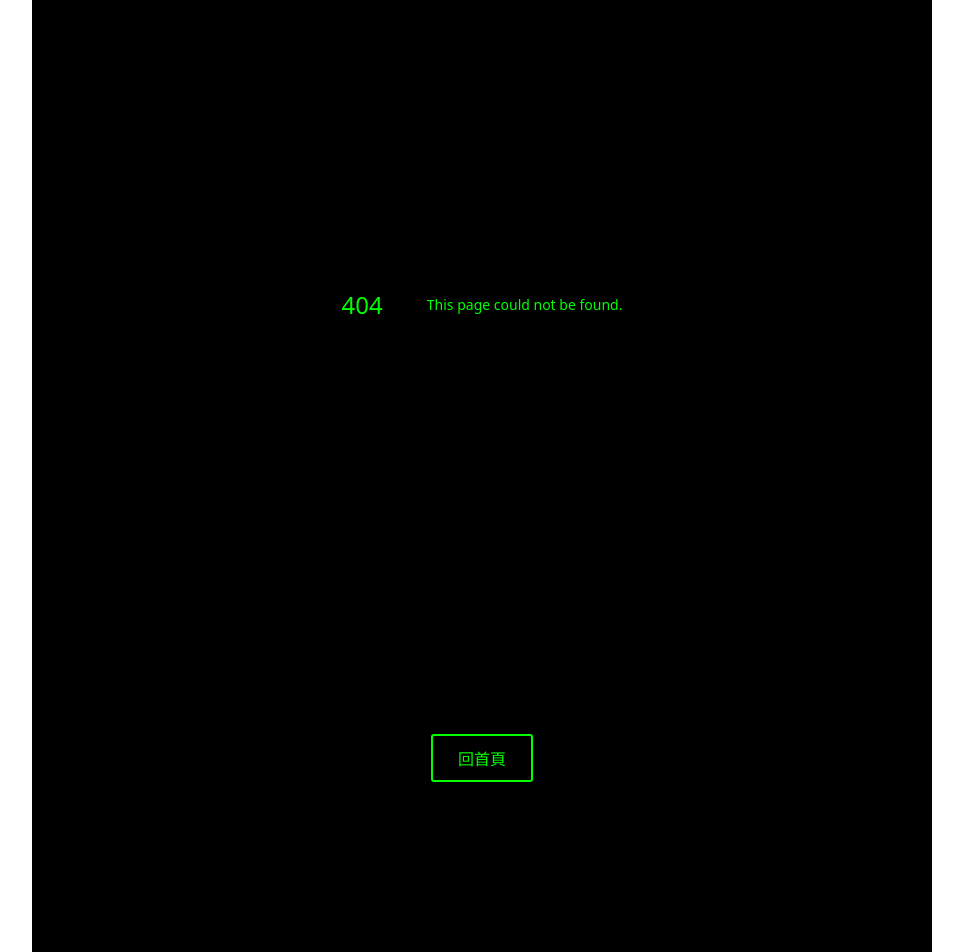
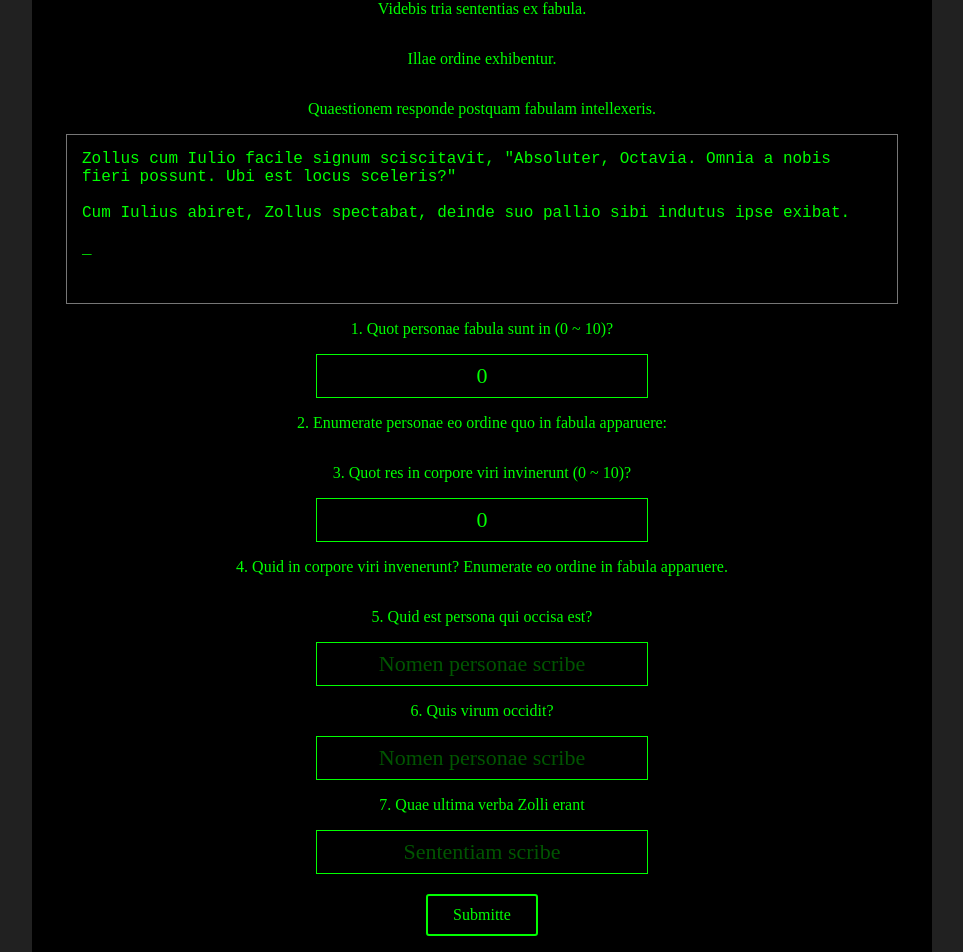
Before and after one commit to HiZollo/hz4ann-flag, a Next.js app: page /levels/13 in a window 1280 px wide. Before the commit this address had no page. Shown: the part 216-1168 px from the top of the page, without its empty margins (158-1121 px from the left). Built offline with nearby package versions, Linux system fonts and the light colour scheme.

Commit message:
level: finish level 13: storyteller

```diff
--- a/data/flags.json
+++ b/data/flags.json
@@ -7,6 +7,7 @@
   "LEVEL3_SQUARE": "hz4ann_flag_{sdfghjklpoiujm}",
   "LEVEL3_HIDDEN_SQUARE": "hz4ann_flag_{initailize_eror}",
   "LEVEL4_INTERVAL": "hz4ann_flag_{ksace9jna}",
+  "LEVEL13_STORYTELLER": "hz4ann_flag_{story_composer_m}",
   "LEVEL14_Q": "hz4ann_flag_{0b2c4db71}",
   "LEVEL15_FORMULA": "hz4ann_flag_{aw974ty9p}",
   "LEVEL23_GEO": "hz4ann_flag_{567ijnbvcd}"
--- /dev/null
+++ b/pages/levels/13.tsx
@@ -0,0 +1,263 @@
+import $ from 'classnames';
+import { useState, useReducer } from 'react'
+import { PopupWrapper } from '@/components/popup';
+import { TypingTextArea } from '@/components/typingTextArea'
+import { Button } from '@/components/button'
+import { Input } from '@/components/input'
+import Flags from '@/data/flags.json';
+import styles from '@/styles/Storyteller.module.css'
+
+function getSubsequence<T>(arr: Array<T>, count: number) {
+  const result: Array<T> = []
+  for (let i = 0; i < arr.length; ++i) {
+    const reminder = count - result.length;
+    if (count === 0) break;
+
+    const size = arr.length - i;
+
+    if (Math.random() < reminder / size) {
+      result.push(arr[i])
+    }
+  }
+
+  return result
+}
+
+const LatinOrdinalNumbersFeminineGenitiveSingle = [
+  "primae", "secundae", "tertiae", "quartae", "quintae",
+  "sextae", "septimae", "octavae", "nonae", "decimae"
+]
+
+const answer = {
+  q1: 3,
+  q2: ["Zollus", "Iulius", "Octavia"],
+  q3: 4,
+  q4: ["medicamentum", "carta nominis", "calamus", "culter"],
+  q5: "Zollus",
+  q6: "Octavia",
+  q7: "Et tu, Octavia."
+}
+
+interface AnswerType {
+  q1: number
+  q2: string[]
+  q3: number
+  q4: string[]
+  q5: string
+  q6: string
+  q7: string
+}
+
+type AnswerInputDispatchType =
+  | Question1InputDispatchType | Question2InputDispatchType
+  | Question3InputDispatchType | Question4InputDispatchType
+  | Question5InputDispatchType | Question6InputDispatchType
+  | Question7InputDispatchType
+
+interface Question1InputDispatchType {
+  question: "q1"
+  update: number
+}
+
+interface Question2InputDispatchType {
+  question: "q2"
+  update: [number, string]
+}
+
+interface Question3InputDispatchType {
+  question: "q3"
+  update: number
+}
+
+interface Question4InputDispatchType {
+  question: "q4"
+  update: [number, string]
+}
+
+interface Question5InputDispatchType {
+  question: "q5"
+  update: string
+}
+
+interface Question6InputDispatchType {
+  question: "q6"
+  update: string
+}
+
+interface Question7InputDispatchType {
+  question: "q7"
+  update: string
+}
+
+export default function() {
+  const texts = getSubsequence(article, 3)
+  const [disabled, setDisabled] = useState(false)
+  const [openCorrect, setOpenCorrect] = useState(false)
+  const [openWrong, setOpenWrong] = useState(false)
+  const [input, dispatch] = useReducer((prev: AnswerType, dispatch: AnswerInputDispatchType) => {
+    if (dispatch.question === "q1" || dispatch.question === "q3") {
+      const { update } = dispatch
+      if (isNaN(update)) return prev
+      if (update < 0 || update > 10) return prev
+      let arr: string[] = dispatch.question === "q1" ? prev.q2 : prev.q4
+      if (arr.length > update) arr.length = update
+      return { ...prev, [dispatch.question]: update, [dispatch.question === "q1" ? "q2" : "q4"]: arr }
+    }
+
+    if (dispatch.question === "q2" || dispatch.question === "q4") {
+      const { update: [index, value] } = dispatch
+      if (index < 0 || index > 9) return prev
+      let afterUpdate = [...prev[dispatch.question]]
+      afterUpdate[index] = value
+      return { ...prev, [dispatch.question]: afterUpdate }
+    }
+
+    if (dispatch.question === "q5" || dispatch.question === "q6" || dispatch.question === "q7") {
+      const { update } = dispatch
+      return { ...prev, [dispatch.question]: update }
+    }
+
+    return prev
+  }, { q1: 0, q2: [],  q3: 0, q4: [], q5: "", q6: "", q7: "" })
+
+  const submit = () => {
+    if (disabled) return
+    if (input.q1 === answer.q1 &&
+        input.q2[0] === answer.q2[0] &&
+        input.q2[1] === answer.q2[1] &&
+        input.q2[2] === answer.q2[2] &&
+        input.q3 === answer.q3 &&
+        input.q4[0] === answer.q4[0] &&
+        input.q4[1] === answer.q4[1] &&
+        input.q4[2] === answer.q4[2] &&
+        input.q4[3] === answer.q4[3] &&
+        input.q5 === answer.q5 &&
+        input.q6 === answer.q6 &&
+        input.q7 === answer.q7) {
+      setOpenCorrect(true)
+      setDisabled(true)
+      return
+    }
+    setOpenWrong(true)
+    setDisabled(true)
+  }
+
+  return (
+    <>
+      <h1>Fabulator</h1>
+      <p>Videbis tria sententias ex fabula.</p>
+      <p>Illae ordine exhibentur.</p>
+      <p>Quaestionem responde postquam fabulam intellexeris.</p>
+      <TypingTextArea
+        text={texts}
+      />
+      <p>1. Quot personae fabula sunt in (0 ~ 10)?</p>
+      <Input
+        disabled={disabled}
+        value={input.q1.toString()}
+        onChange={(e: React.SyntheticEvent<HTMLInputElement>) => dispatch({ question: "q1", update: ~~(+e.currentTarget.value)})}
+      />
+      <p>2. Enumerate personae eo ordine quo in fabula apparuere:</p>
+      <section className={styles.q2Inputs}>
+      {
+        Array.from(Array(input.q1)).map((_, i) => {
+          return <Input
+            key={i}
+            disabled={disabled}
+            value={input.q2[i] ?? ""}
+            placeholder={`Nomen personae ${LatinOrdinalNumbersFeminineGenitiveSingle[i]} scribe`}
+            onChange={(e: React.SyntheticEvent<HTMLInputElement>) => dispatch({ question: "q2", update: [i, e.currentTarget.value] })}
+          />
+        })
+      }
+      </section>
+      <p>3. Quot res in corpore viri invinerunt (0 ~ 10)?</p>
+      <Input
+        disabled={disabled}
+        value={input.q3.toString()}
+        onChange={(e: React.SyntheticEvent<HTMLInputElement>) => dispatch({ question: "q3", update: ~~(+e.currentTarget.value)})}
+      />
+      <p>4. Quid in corpore viri invenerunt? Enumerate eo ordine in fabula apparuere.</p>
+      <section className={styles.q2Inputs}>
+      {
+        Array.from(Array(input.q3)).map((_, i) => {
+          return <Input
+            key={i}
+            disabled={disabled}
+            value={input.q4[i] ?? ""}
+            placeholder={`Nomen resi ${LatinOrdinalNumbersFeminineGenitiveSingle[i]} scribe`}
+            onChange={(e: React.SyntheticEvent<HTMLInputElement>) => dispatch({ question: "q4", update: [i, e.currentTarget.value] })}
+          />
+        })
+      }
+      </section>
+      <p>5. Quid est persona qui occisa est?</p>
+      <Input
+        disabled={disabled}
+        value={input.q5}
+        placeholder="Nomen personae scribe"
+        onChange={(e: React.SyntheticEvent<HTMLInputElement>) => dispatch({ question: "q5", update: e.currentTarget.value })}
+      />
+      <p>6. Quis virum occidit?</p>
+      <Input
+        disabled={disabled}
+        value={input.q6}
+        placeholder="Nomen personae scribe"
+        onChange={(e: React.SyntheticEvent<HTMLInputElement>) => dispatch({ question: "q6", update: e.currentTarget.value })}
+      />
+      <p>7. Quae ultima verba Zolli erant</p>
+      <Input
+        disabled={disabled}
+        value={input.q7}
+        placeholder="Sententiam scribe"
+        onChange={(e: React.SyntheticEvent<HTMLInputElement>) => dispatch({ question: "q7", update: e.currentTarget.value })}
+      />
+      <Button
+        disabled={disabled}
+        text="Submitte"
+        className={styles.submit}
+        onClick={submit}
+      />
+      <PopupWrapper open={openCorrect} handleClose={() => setOpenCorrect(false)}>
+        {Flags.LEVEL13_STORYTELLER}
+      </PopupWrapper>
+      <PopupWrapper open={openWrong} handleClose={() => setOpenWrong(false)}>
+        Saltem una responsio est incorrecta
+      </PopupWrapper>
+    </>
+  );
+}
+
+const article = [
+  `Iulius et Zollus in officio sedere. Eos fruuntur mane primo.` ,
+  `Tum, telephonum Zolli sonuit et ille respondit.`,
+  `"Salve?" interrogavit.`,
+  `"Zolle, haec Octavia est," vox familiaris ex alio latere dixit.` ,
+  `Octavia erat amica intima Zolli.`,
+  `"Octavia, gaudeo te audire," Zollus cum solacio dixit.`,
+  `"Zolle, opus tuum habeo," Octavia urgenter dixit. "Homicidium factum est, nescio quid facere."`,
+  `Zollus cum Iulio facile signum sciscitavit, "Absoluter, Octavia. Omnia a nobis fieri possunt. Ubi est locus sceleris?"`,
+  `Octavia eum locum dedit, deinde telefonum clausum est.` ,
+  `Zollus statim ad Iulium conversus est. "Ad locum sceleris ire debemus. Aptus es, Iuli?"`,
+  `"Certe," Iulius respondit et adfuit, iamdudum pallium suum apprehendens.`,
+  `Cum Iulius abiret, Zollus spectabat, deinde suo pallio sibi indutus ipse exibat.`  ,
+  `Is ad locum, quem Octavia ei indicavit, perrexit. Interea, Octavia exspectatione eorum anxiebat.` ,
+  `Cum tandem ad locum pervenissent, Octavia eis opportune occurrit.`,
+
+  `Steterunt Octavia et Zollus ad locum sceleris, sermone involuti, dum Iulius indicia quaerebat.` ,
+  `"Oportet nobis scire quis hoc fecerit," dixit Zollus ad Octaviam. "Ne eum impune haec re elapsum patiamur."` ,
+  `Octavia Iulium venire vidit.`,
+  `"Vedio adiutorem meum. Is venit," dixit Zollus. Iulius advenit.`,
+  `"Aliquidne repperis?", inquit Zollus ad Iulium.`,
+  `"Corpus viri huius investigabam, et haec inveni," respondit Iulius.`,
+  `"Videam," dixit Zollus. "Medicamentum, carta nominis, calamusque...quid hoc est?"`,
+  `"Culter est, Zolle. Culter," respondit Iulius.`,
+  `"Sed poterat celari ubi?", Zollus curiosus rogat.`,
+  `"Possum eum celare hic!"`,
+
+  `Iulius Zollum ferit cultro.` ,
+  `Zollus impetum evitavit et manum Iulii tenuit. "Quid agis, Iuli?", rogavit Zollus.` ,
+  `Interea, dolorem a tergo suo sensit.` ,
+  `Octavia Zollum pugione praeparato vulneravit.`,
+  `"Et tu, Octavia?" tum cecidit Zollus.`,
+]
--- /dev/null
+++ b/styles/Storyteller.module.css
@@ -0,0 +1,13 @@
+.q2Inputs {
+  display: flex;
+  flex-direction: column;
+  gap: 10px;
+}
+
+.q2Inputs > input {
+  width: 350px;
+}
+
+.submit {
+  margin: 20px;
+}
```
